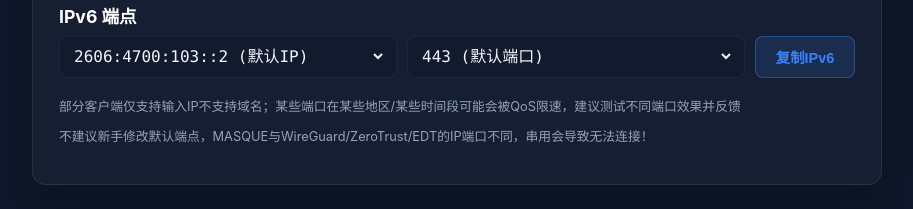
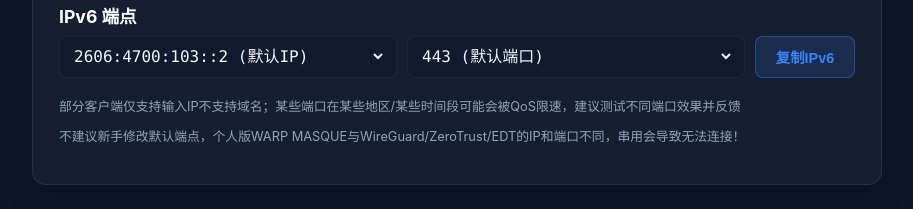
Before and after one commit to wanwushequ/warp-masque-nav, a plain HTML site: page index.html in a window 1280 px wide. Shown: the part 7420-7629 px from the top of the page, without its empty margins (183-1096 px from the left). Drawn offline with Linux system fonts and the light colour scheme; no server answers.

Commit message:
Update index.html

```diff
--- a/index.html
+++ b/index.html
@@ -623,7 +623,7 @@
 					</div>
 				</div>
 				<div class="item-desc">部分客户端仅支持输入IP不支持域名；某些端口在某些地区/某些时间段可能会被QoS限速，建议测试不同端口效果并反馈</div>
-				<div class="item-desc">不建议新手修改默认端点，MASQUE与WireGuard/ZeroTrust/EDT的IP端口不同，串用会导致无法连接！</div>
+				<div class="item-desc">不建议新手修改默认端点，个人版WARP MASQUE与WireGuard/ZeroTrust/EDT的IP和端口不同，串用会导致无法连接！</div>
 			</div>
 			<script>function masqueIPv4CopyURL(){const ipSelect=document.getElementById("masqueIPv4Select"),portSelect=document.getElementById("masqueIPv4PortSelect"),copyBtn=document.getElementById("masqueIPv4CopyBtn");if(ipSelect&&portSelect&&copyBtn){const ip=ipSelect.value,port=portSelect.value,fullAddress=ip+":"+port,textarea=document.createElement("textarea");textarea.value=fullAddress,document.body.appendChild(textarea),textarea.select();try{if(document.execCommand("copy")){const originalText=copyBtn.innerText;copyBtn.innerText="成功复制",setTimeout(()=>{copyBtn.innerText=originalText},1500)}}catch(err){console.error(err)}finally{document.body.removeChild(textarea)}}}</script>
 			<script>function masqueIPv6CopyURL(){const ipSelect=document.getElementById("masqueIPv6Select"),portSelect=document.getElementById("masqueIPv6PortSelect"),copyBtn=document.getElementById("masqueIPv6CopyBtn");if(ipSelect&&portSelect&&copyBtn){const ip=ipSelect.value,port=portSelect.value,fullAddress=ip+":"+port,textarea=document.createElement("textarea");textarea.value=fullAddress,document.body.appendChild(textarea),textarea.select();try{if(document.execCommand("copy")){const originalText=copyBtn.innerText;copyBtn.innerText="成功复制",setTimeout(()=>{copyBtn.innerText=originalText},1500)}}catch(err){console.error(err)}finally{document.body.removeChild(textarea)}}}</script>
```
